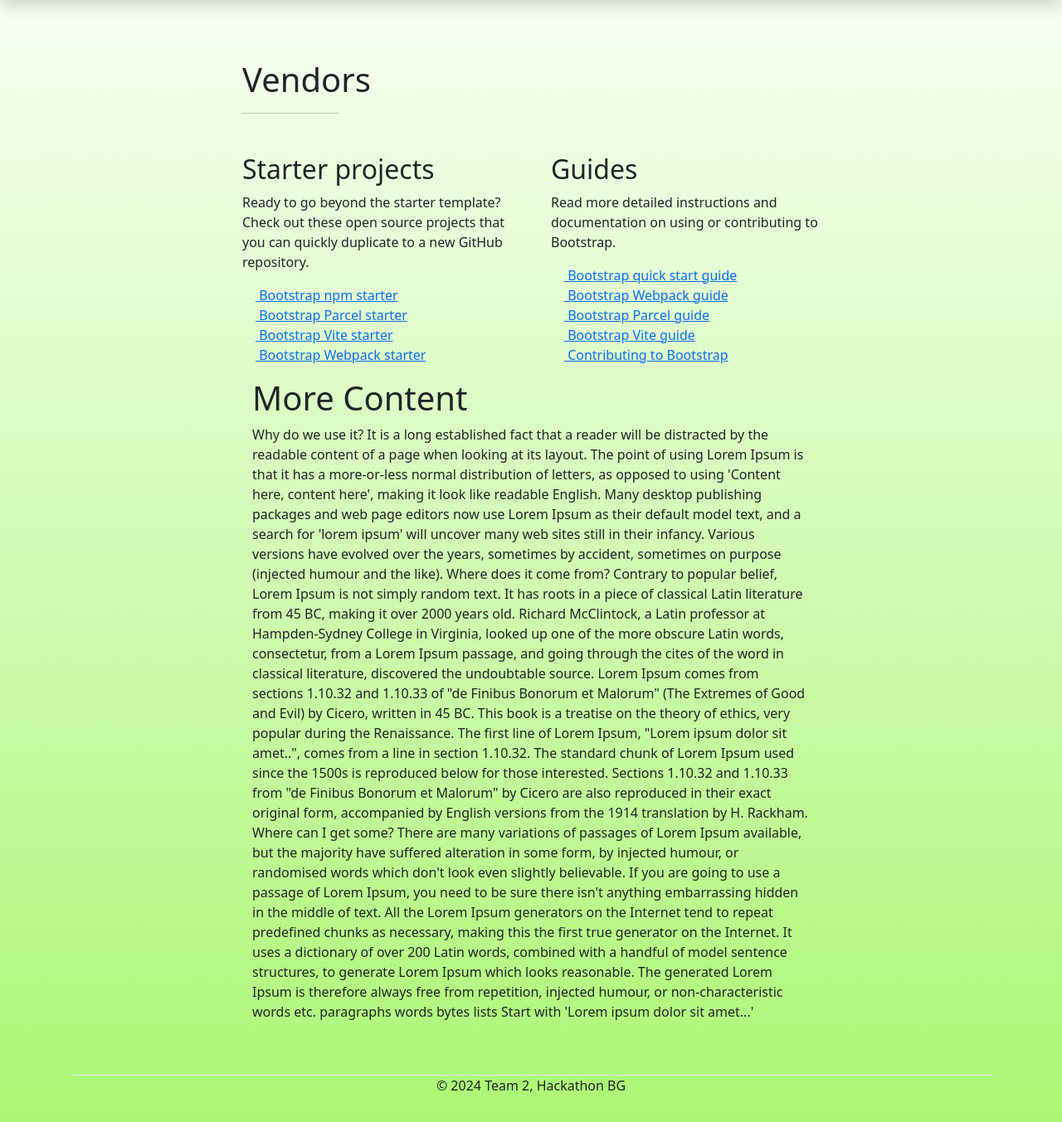
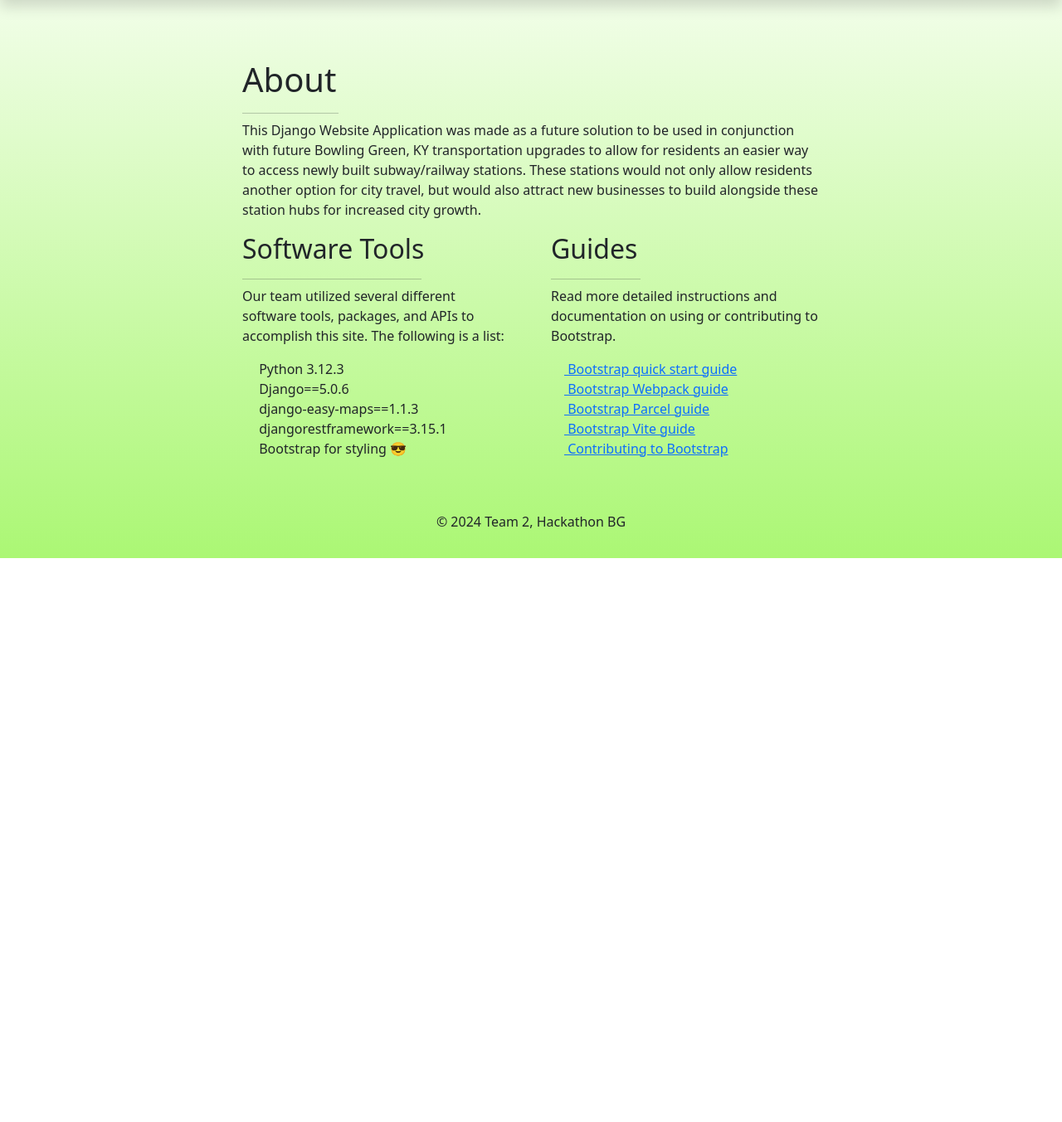
Before and after one commit to cylissama/imaginebgky_hackathon_2024, a Django app: page / in a window 1280 px wide. Shown: the part 134-1487 px from the top of the page at 83% size. After the commit the page ends 807 px from the top, so only its background shows below. Run offline with Django 5.2, Linux system fonts and the light colour scheme; data that the repository does not hold is empty; some libraries are stand-ins or nearby versions.

Commit message:
Updated Index.

```diff
--- a/hack_site/home/templates/home/footer.html
+++ b/hack_site/home/templates/home/footer.html
@@ -1,5 +1,5 @@
 <footer>
     <div class="container">
-        <p class="nav justify-content-center border-top pb-3 mb-3">&copy; 2024 Team 2, Hackathon BG</p>
+        <p class="nav justify-content-center pb-3 mb-3">&copy; 2024 Team 2, Hackathon BG</p>
     </div>
 </footer>
--- a/hack_site/home/templates/home/index.html
+++ b/hack_site/home/templates/home/index.html
@@ -83,53 +83,60 @@
 <div class="col-lg-8 mx-auto p-4 py-md-5">
 
     <main>
-<h1 class="text-body-emphasis">Vendors</h1>
+        <h1 class="text-body-emphasis">About</h1>
+        <hr class="col-3 col-md-2 mb-2">
+
         <p>
-    <ul>
-    {% for v in vendors %}
-        <li>
-            {{ v }}
-        </li>
-    {% endfor %}
-    </ul>
+            This Django Website Application was made as a future solution to be used in conjunction with future
+            Bowling Green, KY transportation upgrades to allow for residents an easier way to access newly built
+            subway/railway stations. These stations would not only allow residents another option for city travel,
+            but would also attract new businesses to build alongside these station hubs for increased city growth.
         </p>
-
-<hr class="col-3 col-md-2 mb-5">
 
         <div class="row g-5">
             <div class="col-md-6">
-    <h2 class="text-body-emphasis">Starter projects</h2>
-    <p>Ready to go beyond the starter template? Check out these open source projects that you can quickly duplicate to a new GitHub repository.</p>
+            <h2 class="text-body-emphasis">Software Tools</h2>
+            <hr class="col-3 col-md-8 mb-2">
+
+            <p>Our team utilized several different software tools, packages, and APIs to accomplish this site. The following is a list:</p>
                 <ul class="list-unstyled ps-0">
                     <li>
-        <a class="icon-link mb-1" href="https://github.com/twbs/examples/tree/main/icons-font" rel="noopener" target="_blank">
+                        <span class="icon-link mb-1">
                             <svg class="bi" width="16" height="16"><use xlink:href="#arrow-right-circle"/></svg>
-            Bootstrap npm starter
-        </a>
+                            Python 3.12.3
+                        </span>
                     </li>
                     <li>
-        <a class="icon-link mb-1" href="https://github.com/twbs/examples/tree/main/parcel" rel="noopener" target="_blank">
+                        <span class="icon-link mb-1">
                             <svg class="bi" width="16" height="16"><use xlink:href="#arrow-right-circle"/></svg>
-            Bootstrap Parcel starter
-        </a>
+                            Django==5.0.6
+                        </span>
                     </li>
                     <li>
-        <a class="icon-link mb-1" href="https://github.com/twbs/examples/tree/main/vite" rel="noopener" target="_blank">
+                        <span class="icon-link mb-1">
                             <svg class="bi" width="16" height="16"><use xlink:href="#arrow-right-circle"/></svg>
-            Bootstrap Vite starter
-        </a>
+                            django-easy-maps==1.1.3
+                        </span>
                     </li>
                     <li>
-        <a class="icon-link mb-1" href="https://github.com/twbs/examples/tree/main/webpack" rel="noopener" target="_blank">
+                        <span class="icon-link mb-1">
                             <svg class="bi" width="16" height="16"><use xlink:href="#arrow-right-circle"/></svg>
-            Bootstrap Webpack starter
-        </a>
+                            djangorestframework==3.15.1
+                        </span>
                     </li>
+                    <li>
+                        <span class="icon-link mb-1">
+                            <svg class="bi" width="16" height="16"><use xlink:href="#arrow-right-circle"/></svg>
+                            Bootstrap for styling 😎
+                        </span>
+                    </li>
+
                 </ul>
             </div>
 
             <div class="col-md-6">
                 <h2 class="text-body-emphasis">Guides</h2>
+                <hr class="col-3 col-md-4 mb-2">
                 <p>Read more detailed instructions and documentation on using or contributing to Bootstrap.</p>
                 <ul class="list-unstyled ps-0">
                     <li>
@@ -167,40 +174,6 @@
         </div>
     </main>
 
-<div class="container">
-
-    <h1> More Content </h1>
-
-    <p>
-
-Why do we use it?
-It is a long established fact that a reader will be distracted by the readable content of a page when looking at its layout. The point of using Lorem Ipsum is that it has a more-or-less normal distribution of letters, as opposed to using 'Content here, content here', making it look like readable English. Many desktop publishing packages and web page editors now use Lorem Ipsum as their default model text, and a search for 'lorem ipsum' will uncover many web sites still in their infancy. Various versions have evolved over the years, sometimes by accident, sometimes on purpose (injected humour and the like).
-
-
-Where does it come from?
-Contrary to popular belief, Lorem Ipsum is not simply random text. It has roots in a piece of classical Latin literature from 45 BC, making it over 2000 years old. Richard McClintock, a Latin professor at Hampden-Sydney College in Virginia, looked up one of the more obscure Latin words, consectetur, from a Lorem Ipsum passage, and going through the cites of the word in classical literature, discovered the undoubtable source. Lorem Ipsum comes from sections 1.10.32 and 1.10.33 of "de Finibus Bonorum et Malorum" (The Extremes of Good and Evil) by Cicero, written in 45 BC. This book is a treatise on the theory of ethics, very popular during the Renaissance. The first line of Lorem Ipsum, "Lorem ipsum dolor sit amet..", comes from a line in section 1.10.32.
-
-The standard chunk of Lorem Ipsum used since the 1500s is reproduced below for those interested. Sections 1.10.32 and 1.10.33 from "de Finibus Bonorum et Malorum" by Cicero are also reproduced in their exact original form, accompanied by English versions from the 1914 translation by H. Rackham.
-
-Where can I get some?
-There are many variations of passages of Lorem Ipsum available, but the majority have suffered alteration in some form, by injected humour, or randomised words which don't look even slightly believable. If you are going to use a passage of Lorem Ipsum, you need to be sure there isn't anything embarrassing hidden in the middle of text. All the Lorem Ipsum generators on the Internet tend to repeat predefined chunks as necessary, making this the first true generator on the Internet. It uses a dictionary of over 200 Latin words, combined with a handful of model sentence structures, to generate Lorem Ipsum which looks reasonable. The generated Lorem Ipsum is therefore always free from repetition, injected humour, or non-characteristic words etc.
-
-
-	paragraphs
-	words
-	bytes
-	lists
-	Start with 'Lorem
-ipsum dolor sit amet...'
-
-
-    </p>
-
-
-</div>
-
-
-
 </div>
 <script src="../assets/dist/js/bootstrap.bundle.min.js"></script>
 
```
Lines whose indentation alone changed are shown as unchanged.
